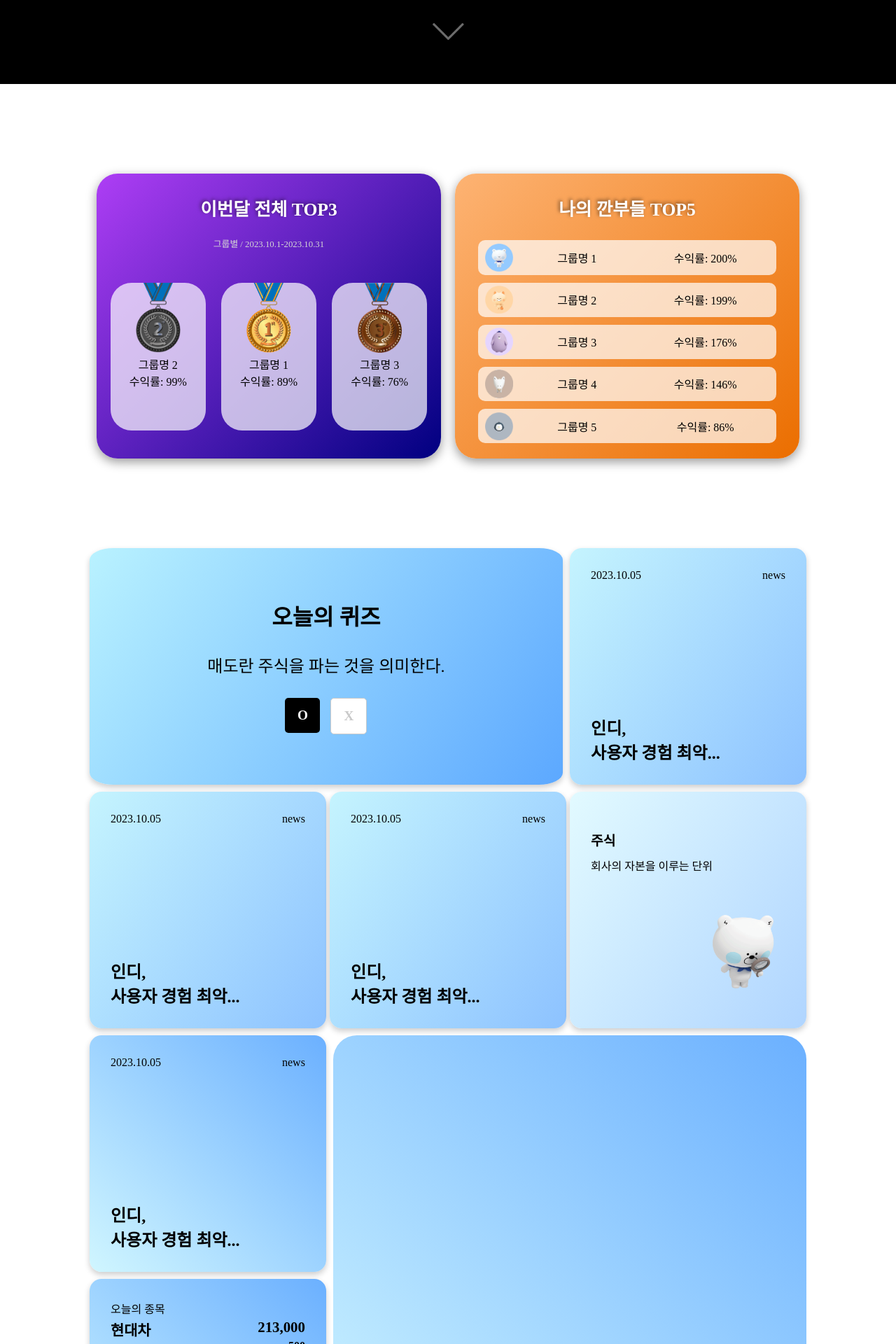
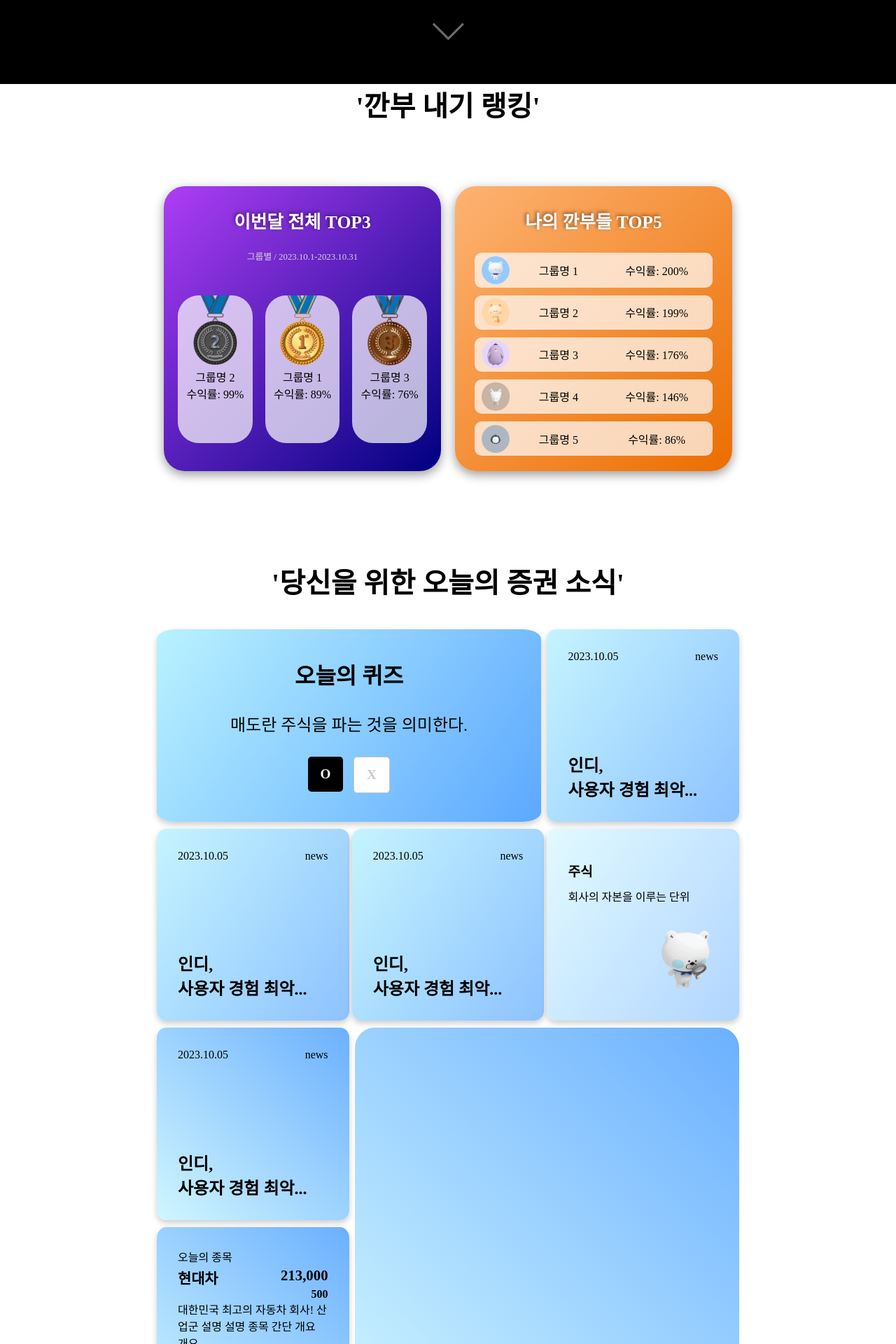
Before and after one commit to seogaeun/kkanbustock-frontend, a React (Create React App) app: page / in a window 1280 px wide. Shown: the part 680-2600 px from the top of the page at 70% size. Built offline with nearby package versions, Linux system fonts and the light colour scheme; a web font is replaced by a local one.

Commit message:
[Add]메인 헤더 추가

```diff
--- a/src/pages/MainPage/MainPage.css
+++ b/src/pages/MainPage/MainPage.css
@@ -1,12 +1,18 @@
+.titleForMain{
+  font-size: 2.5rem;
+  font-weight: bold;
+  margin-bottom: 5vh;
+}
 .rankingSection {
-    width: 80vw;
+    width: 65vw;
     display: inline-flex;
     flex-direction: row;
-    flex-wrap: wrap; /* Allow items to wrap to a new row when the screen size decreases */
+    flex-wrap: wrap;
+    margin-top: -10vh;
   }
 
 .cardSection{
-    width: 80vw;
+    width: 65vw;
     display: inline-flex;
     flex-direction: row;
     flex-wrap: wrap;
--- a/src/pages/MainPage/MainPage.js
+++ b/src/pages/MainPage/MainPage.js
@@ -45,10 +45,12 @@ function Main() {
   return (
     <div>
       <MainPoint />
+      <div className="titleForMain">'깐부 내기 랭킹'</div>
       <div className="rankingSection">
         <MonthlyRank />
         {isLoggedIn && <MyGRoupRanking />}
       </div>
+      <div className="titleForMain">'당신을 위한 오늘의 증권 소식'</div>
       <div className="cardSection">
         <TopLayout />
         <OnceLayout />
```
